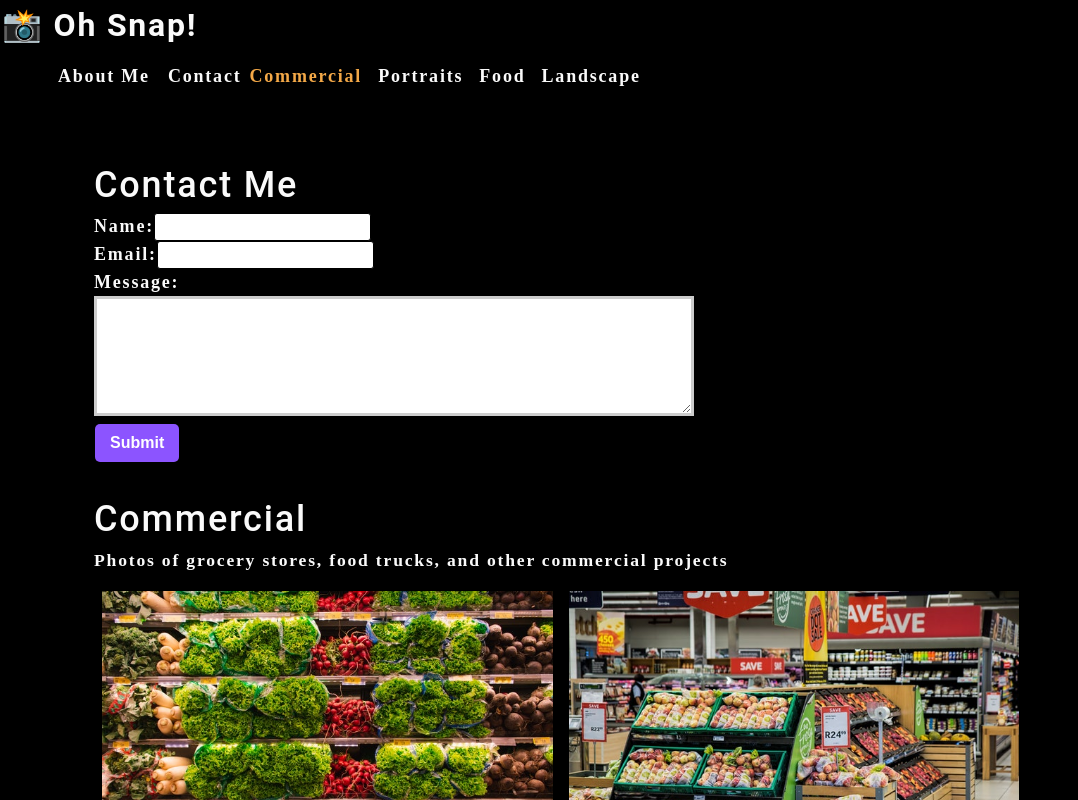
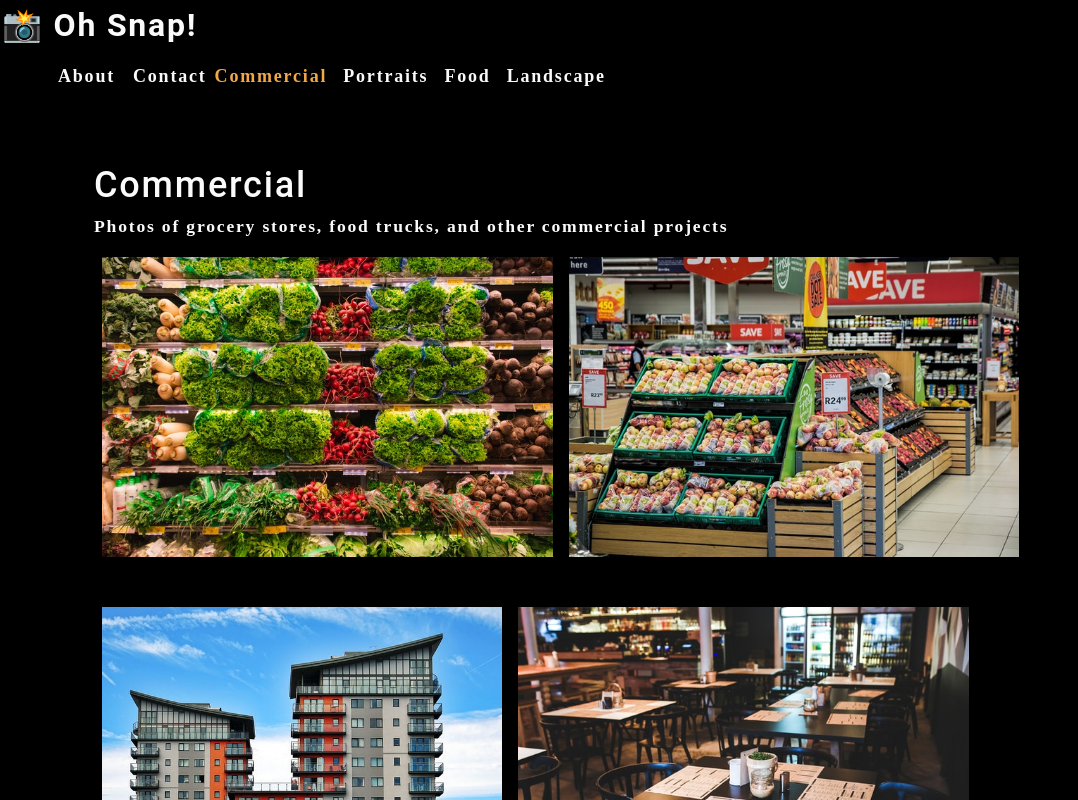
Before and after one commit to ShinichiM/photo-port, a React (Create React App) app: page / in a window 1280 px wide. Shown: the top 800 px of the page, without its empty margins (0-1078 px from the left). Built offline with nearby package versions, Linux system fonts and the light colour scheme.

Commit message:
conditional rendering of components based on Contact selection of contact component

```diff
--- a/src/App.js
+++ b/src/App.js
@@ -13,17 +13,24 @@ function App() {
         { name: 'landscape', description: 'Fields, farmhouses, waterfalls, and the beauty of nature'}
     ]);
     const [currentCategory, setCurrentCategory] = useState(categories[0]);
+    const [contactSelected, setContactSelected] = useState(false);
   return (
     <div>
       <Nav
         categories={categories}
         setCurrentCategory={setCurrentCategory}
         currentCategory={currentCategory}
+        contactSelected={contactSelected}
+        setContactSelected={setContactSelected}
       ></Nav>
       <main>
-        <ContactForm></ContactForm>
-        <Gallery currentCategory={currentCategory}></Gallery>
-        <About></About>
+        {!contactSelected ? (
+          <>
+            <Gallery currentCategory={currentCategory}></Gallery>
+            <About></About>
+          </>
+        ) : (<ContactForm></ContactForm>
+        )}
       </main>
     </div>
   );
--- a/src/components/Navigation/index.js
+++ b/src/components/Navigation/index.js
@@ -2,7 +2,7 @@ import React, { useEffect } from 'react';
 import { capitalizeFirstLetter } from '../../utils/helpers';
 
 function Nav(props) {
-    const { categories = [], setCurrentCategory, currentCategory } = props;
+    const { categories = [], setCurrentCategory, currentCategory, contactSelected, setContactSelected} = props;
 
     useEffect(() => {
         document.title = capitalizeFirstLetter(currentCategory.name);
@@ -17,17 +17,22 @@ function Nav(props) {
             </h2>
             <nav>
                 <ul className="flex-row">
-                    <li className="mx-2">
-                        <a data-testid='about' href="#about">
-                            About Me
+                    <li className={`mx-2 ${contactSelected && 'navActive'}`}>
+                        <a data-testid='about' href="#about" onClick={() => setContactSelected(false)}>
+                            About
                         </a>
                     </li>
                     <li>
-                        <span>Contact</span>
+                        <span onClick={() => setContactSelected(true)}>
+                            Contact
+                        </span>
                     </li>
                     {categories.map((category) => (
-                        <li className={`mx-1 ${currentCategory.name === category.name && 'navActive'}`} key={category.name}>
-                            <span onClick={() => setCurrentCategory(category)}>
+                        <li className={`mx-1 ${currentCategory.name === category.name && !contactSelected && 'navActive'}`} key={category.name}>
+                            <span onClick={() => {
+                                setCurrentCategory(category);
+                                setContactSelected(false);
+                                }}>
                                 {capitalizeFirstLetter(category.name)}
                             </span>
                         </li>
```
